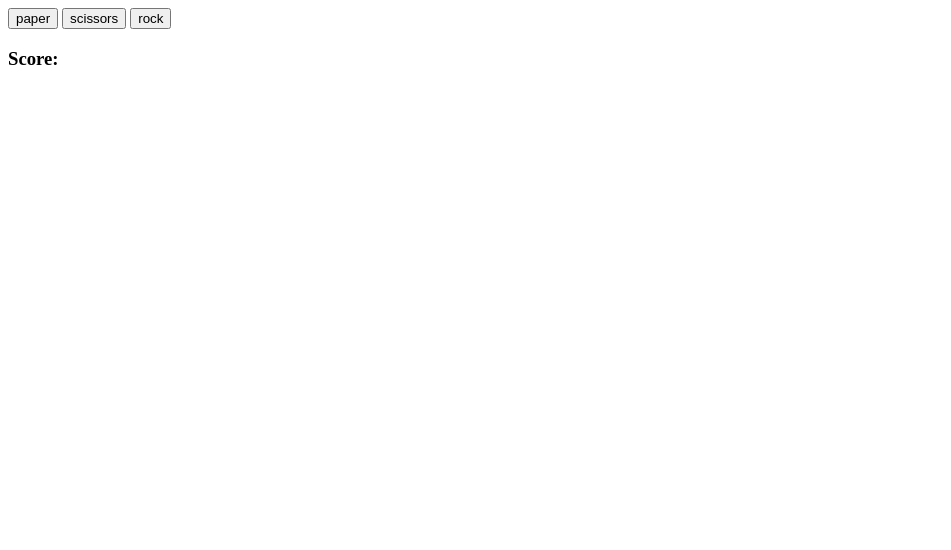
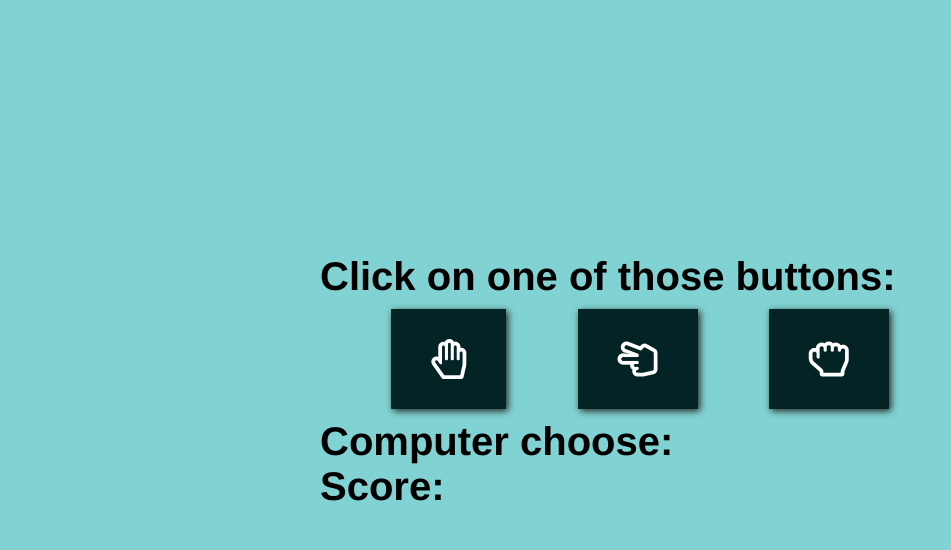
Before and after one commit to ZuzaUsakiewicz/vanilla-js-rock-paper-scissors, a plain HTML site: page index.html in a window 1280 px wide. Shown: the whole page, without its empty margins (0-951 px from the left). Drawn offline with Linux system fonts and the light colour scheme.

Commit message:
fixed score display

```diff
--- a/index.html
+++ b/index.html
@@ -3,17 +3,33 @@
   <head>
     <meta charset="UTF-8" />
     <meta name="viewport" content="width=device-width, initial-scale=1.0" />
+    <link
+      rel="stylesheet"
+      href="https://cdnjs.cloudflare.com/ajax/libs/font-awesome/5.15.2/css/all.min.css"
+      integrity="sha512-HK5fgLBL+xu6dm/Ii3z4xhlSUyZgTT9tuc/hSrtw6uzJOvgRr2a9jyxxT1ely+B+xFAmJKVSTbpM/CuL7qxO8w=="
+      crossorigin="anonymous"
+    />
+    <link rel="stylesheet" href="style.css" />
     <title>Document</title>
   </head>
   <body>
-    <button class="btn" id="paper">paper</button>
-    <button class="btn" id="scissors">scissors</button>
-    <button class="btn" id="rock">rock</button>
-    <div>
-      <h3>Score:</h3>
-      <p id="score"></p>
-      <p id="comp"></p>
+    <div class="container">
+      <h3>Click on one of those buttons:</h3>
+      <div class="buttons-container">
+        <button class="btn" id="paper">
+          <i class="far fa-hand-paper"></i>
+        </button>
+        <button class="btn" id="scissors">
+          <i class="far fa-hand-scissors"></i>
+        </button>
+        <button class="btn" id="rock"><i class="far fa-hand-rock"></i></button>
+      </div>
+      <div class="table">
+        <h3>Computer choose: <span id="comp"></span></h3>
+        <h3>Score: <span id="score"></span></h3>
+      </div>
     </div>
+
     <script src="script.js"></script>
   </body>
 </html>
--- a/script.js
+++ b/script.js
@@ -20,7 +20,7 @@ function gamePlay(e) {
   } else {
     let playerSelection = e.target.id;
     let computerSelection = computerRandom();
-    comp.innerHTML = `Comp choose: ${computerSelection} You choose: ${playerSelection}`;
+    comp.innerHTML = `${computerSelection}`;
     console.log(computerSelection);
     if (playerSelection === "scissors" && computerSelection === "rock") {
       computerScore++;
@@ -38,5 +38,5 @@ function gamePlay(e) {
       playerScore++;
     }
   }
-  scoreTable.innerHTML = `Computer: ${computerScore} You: ${playerScore}`;
+  scoreTable.innerHTML = `computer: ${computerScore} You: ${playerScore}`;
 }
```
